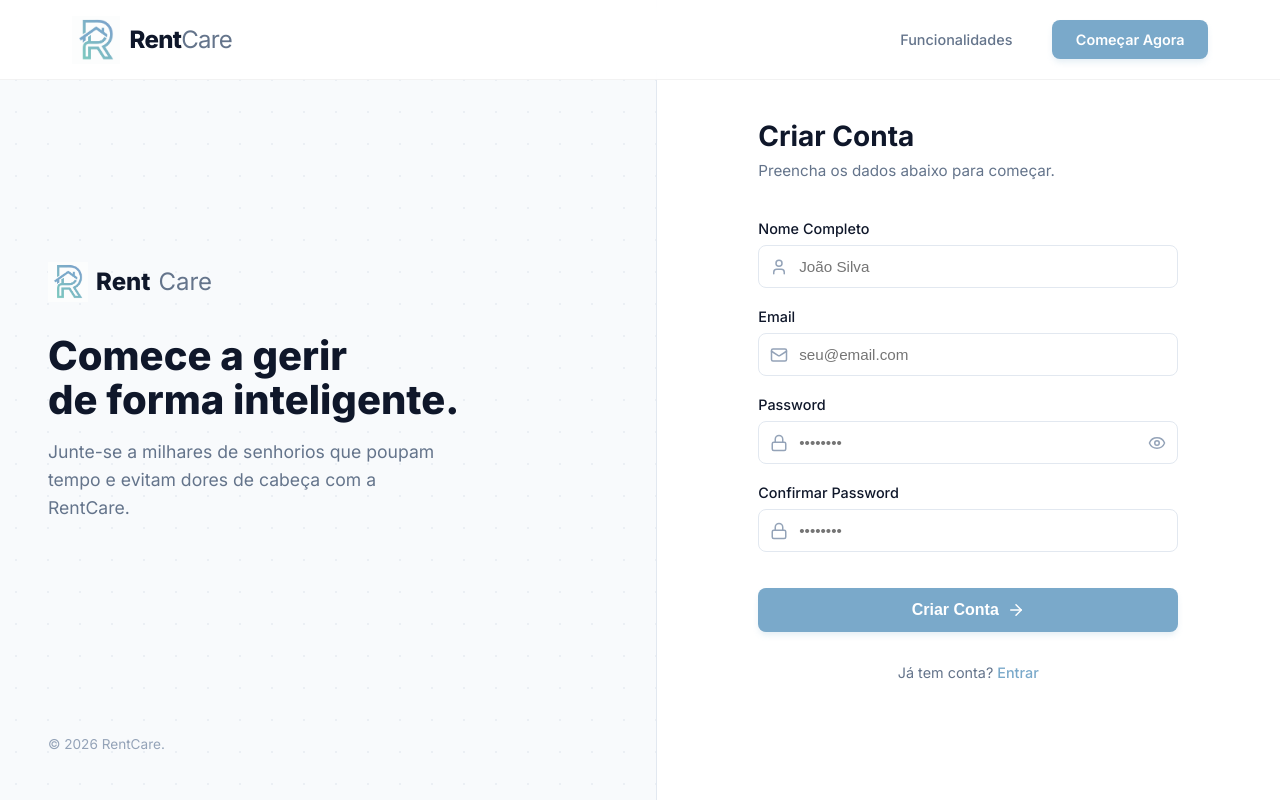
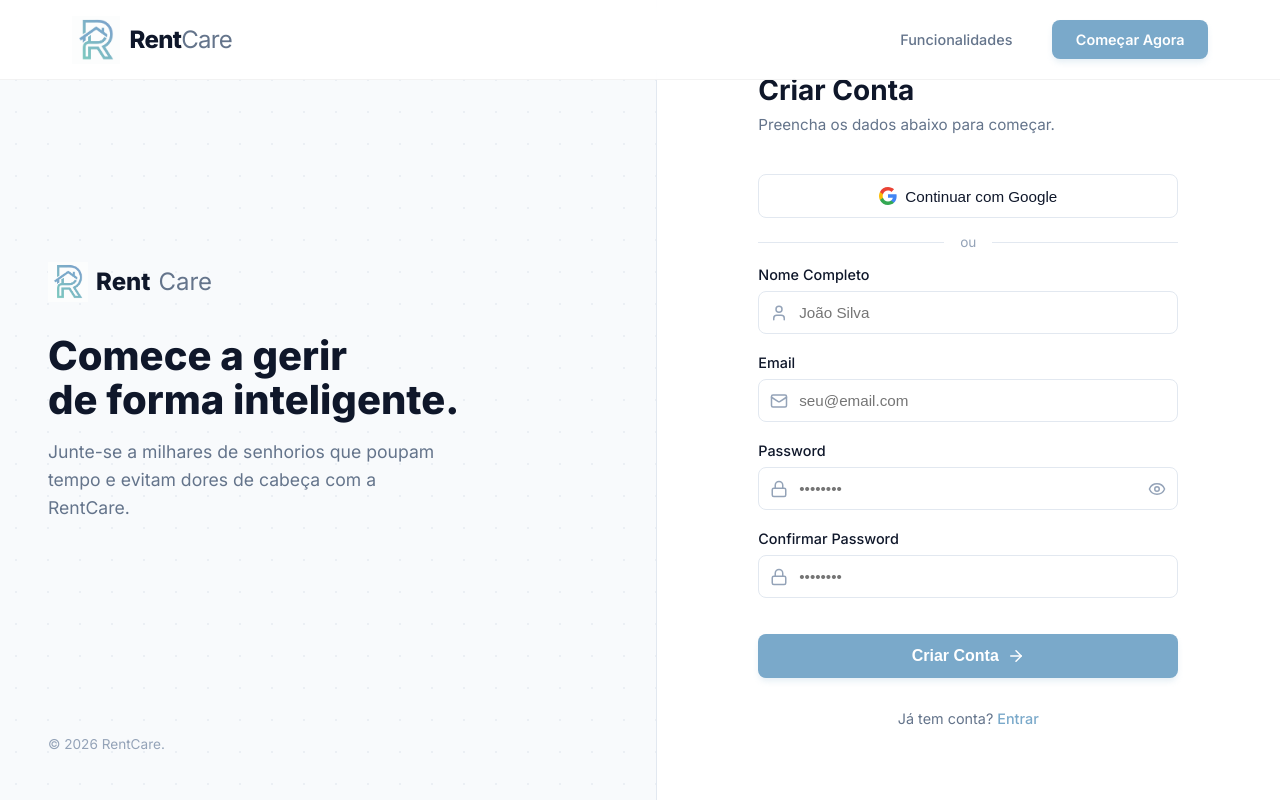
Before and after one commit to 20freitas/rentcare, a Next.js app: page /signup in a window 1280 px wide. Built offline with nearby package versions, Linux system fonts and the light colour scheme; no server answers.

Commit message:
google login

```diff
--- a/src/app/signup/page.tsx
+++ b/src/app/signup/page.tsx
@@ -5,8 +5,17 @@ import Link from 'next/link';
 import Image from 'next/image';
 import { useRouter } from 'next/navigation';
 import { supabase } from '@/lib/supabase';
-import { Mail, Lock, User, Eye, EyeOff, ArrowRight, AlertCircle, CheckCircle } from 'lucide-react';
+import { Mail, Lock, User, Eye, EyeOff, ArrowRight, AlertCircle } from 'lucide-react';
 import styles from '@/components/AuthLayout.module.css';
+
+const GoogleIcon = () => (
+    <svg width="18" height="18" viewBox="0 0 18 18" fill="none" xmlns="http://www.w3.org/2000/svg">
+        <path d="M17.64 9.2c0-.637-.057-1.251-.164-1.84H9v3.481h4.844c-.209 1.125-.843 2.078-1.796 2.717v2.258h2.908c1.702-1.567 2.684-3.874 2.684-6.615z" fill="#4285F4"/>
+        <path d="M9 18c2.43 0 4.467-.806 5.956-2.184l-2.908-2.258c-.806.54-1.837.86-3.048.86-2.344 0-4.328-1.584-5.036-3.711H.957v2.332A8.997 8.997 0 009 18z" fill="#34A853"/>
+        <path d="M3.964 10.707c-.18-.54-.282-1.117-.282-1.707 0-.593.102-1.17.282-1.709V4.958H.957A8.996 8.996 0 000 9c0 1.452.348 2.827.957 4.042l3.007-2.335z" fill="#FBBC05"/>
+        <path d="M9 3.58c1.321 0 2.508.454 3.44 1.345l2.582-2.58C13.463.891 11.426 0 9 0A8.997 8.997 0 00.957 4.958L3.964 7.29C4.672 5.163 6.656 3.58 9 3.58z" fill="#EA4335"/>
+    </svg>
+);
 
 export default function Signup() {
     const router = useRouter();
@@ -108,6 +117,28 @@ export default function Signup() {
                         </div>
                     )}
 
+                    <button
+                        type="button"
+                        className={styles.googleBtn}
+                        disabled={loading}
+                        onClick={async () => {
+                            setLoading(true);
+                            setError(null);
+                            const { error: oauthError } = await supabase.auth.signInWithOAuth({
+                                provider: 'google',
+                                options: { redirectTo: `${window.location.origin}/auth/callback` },
+                            });
+                            if (oauthError) {
+                                setError(oauthError.message);
+                                setLoading(false);
+                            }
+                        }}
+                    >
+                        <GoogleIcon /> Continuar com Google
+                    </button>
+
+                    <div className={styles.divider}>ou</div>
+
                     <form onSubmit={handleSignup} className={styles.form}>
                         {/* Name */}
                         <div className={styles.inputGroup}>
--- a/src/components/AuthLayout.module.css
+++ b/src/components/AuthLayout.module.css
@@ -248,6 +248,50 @@
     gap: 0.5rem;
 }
 
+.divider {
+    display: flex;
+    align-items: center;
+    gap: 1rem;
+    margin: 1rem 0;
+    color: #94a3b8;
+    font-size: 0.85rem;
+}
+
+.divider::before,
+.divider::after {
+    content: '';
+    flex: 1;
+    height: 1px;
+    background: #e2e8f0;
+}
+
+.googleBtn {
+    width: 100%;
+    padding: 0.75rem 1rem;
+    border-radius: 8px;
+    border: 1px solid #e2e8f0;
+    background: #fff;
+    font-size: 0.95rem;
+    font-weight: 500;
+    color: var(--foreground);
+    cursor: pointer;
+    display: flex;
+    align-items: center;
+    justify-content: center;
+    gap: 0.5rem;
+    transition: background 0.2s, border-color 0.2s;
+}
+
+.googleBtn:hover {
+    background: #f8fafc;
+    border-color: #cbd5e1;
+}
+
+.googleBtn:disabled {
+    opacity: 0.7;
+    cursor: not-allowed;
+}
+
 @media (min-width: 1024px) {
     .brandSection {
         display: flex;
```
Also changed, not shown: src/app/auth/callback/page.tsx (added, +80 -0 lines), src/app/login/page.tsx (+31 -0 lines), 2 other files (tests, documents, lock files or other folders).
